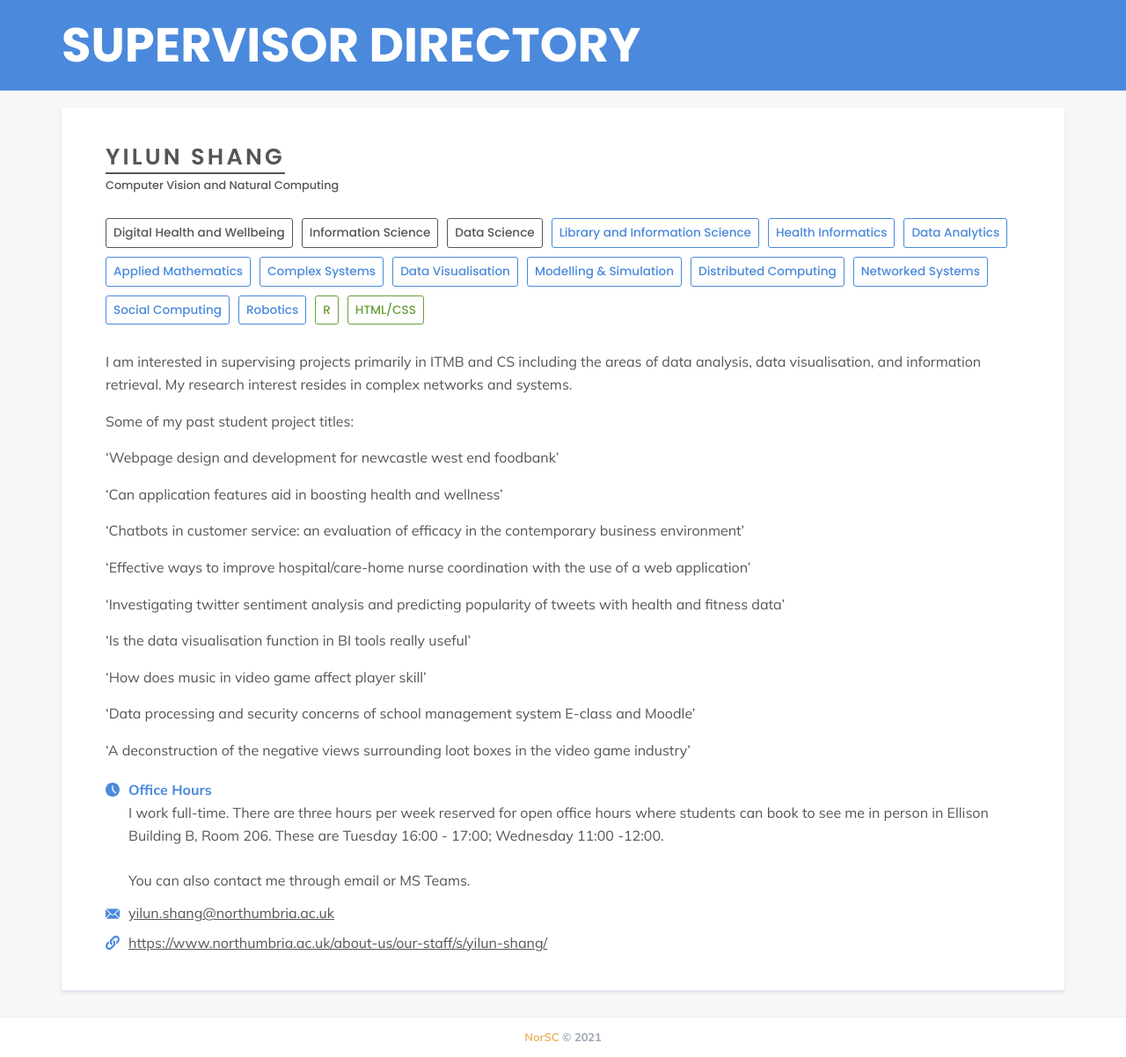
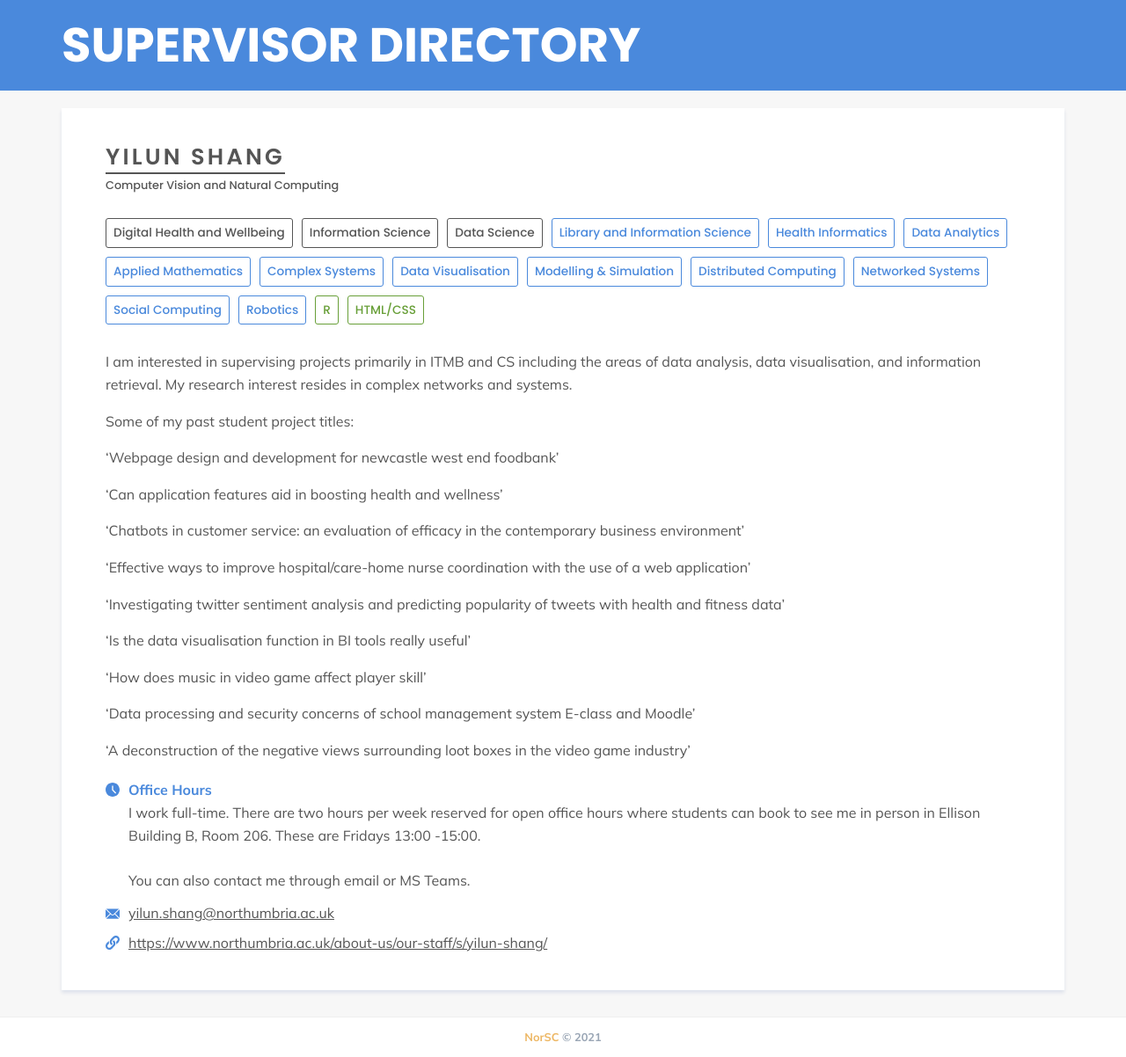
Before and after one commit to NorSC/supervisor-search, a Jekyll site: the page built from _supervisors/yilun-shang.md, in a window 1280 px wide. Shown: the whole page at 88% size. Built offline with Jekyll 4.4.1, drawn with Linux system fonts in a browser that asks for light colours; a script that is not in the unit is left out.

Commit message:
Update Supervisors “yilun-shang”

```diff
--- a/_supervisors/yilun-shang.md
+++ b/_supervisors/yilun-shang.md
@@ -7,9 +7,9 @@ available_phd: true
 email: yilun.shang@northumbria.ac.uk
 website: https://www.northumbria.ac.uk/about-us/our-staff/s/yilun-shang/
 office_hours: >-
-  I work full-time. There are three hours per week reserved for open office
-  hours where students can book to see me in person in Ellison Building B, Room
-  206. These are Tuesday 16:00 - 17:00; Wednesday 11:00 -12:00.
+  I work full-time. There are two hours per week reserved for open office hours
+  where students can book to see me in person in Ellison Building B, Room 206.
+  These are Fridays 13:00 -15:00.
 
 
   You can also contact me through email or MS Teams.
```
